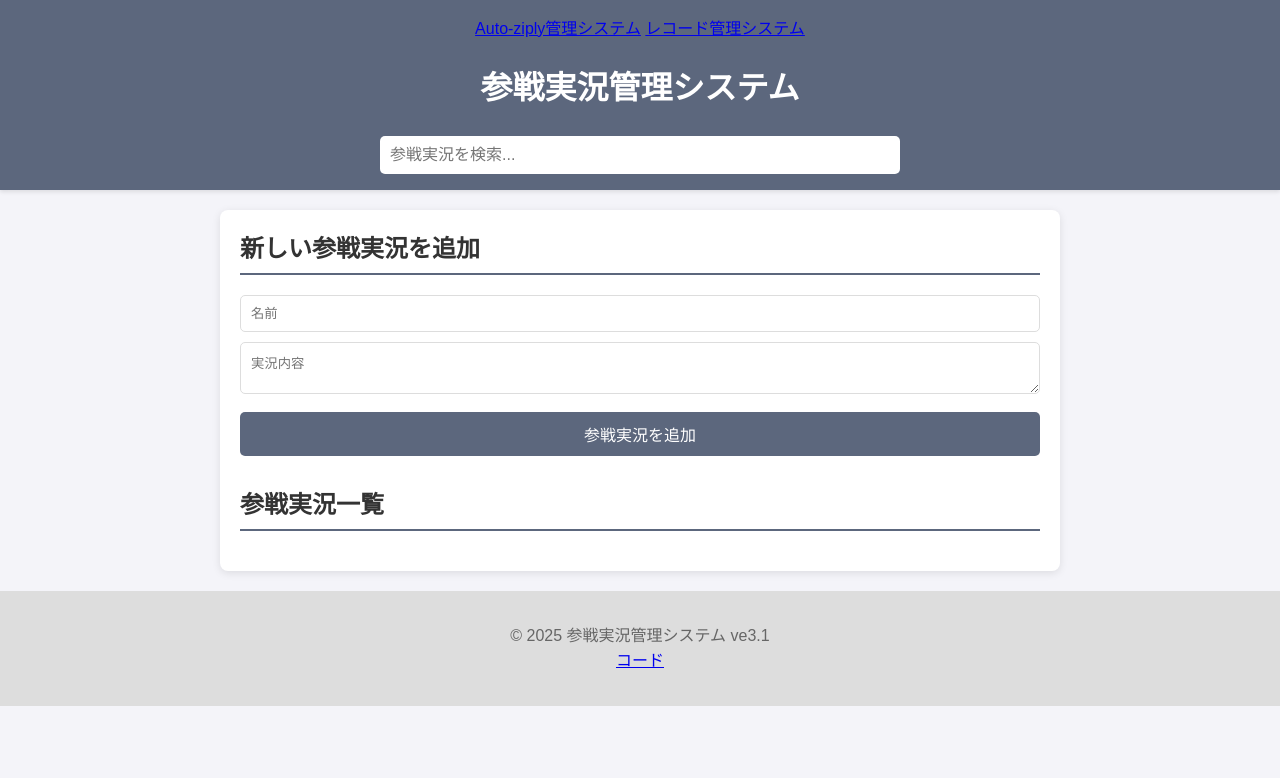
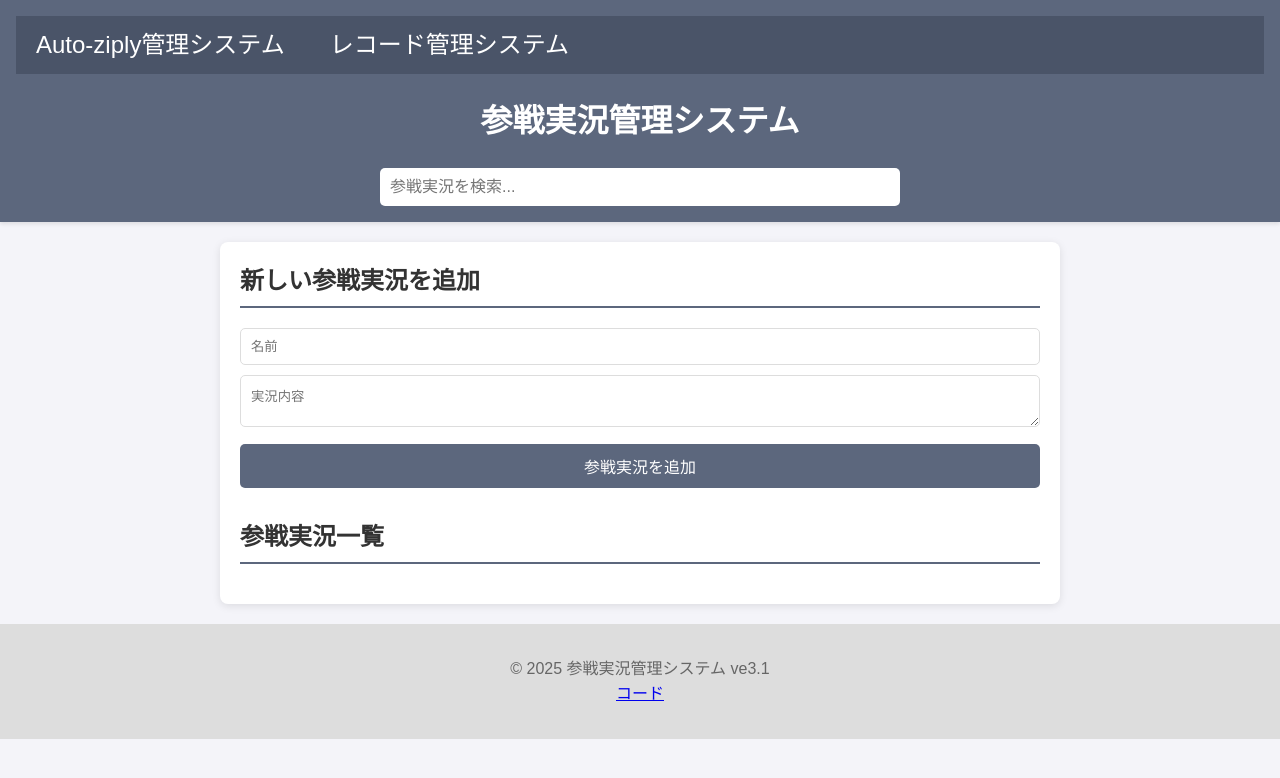
Before and after one commit to koma-8128/koma-8128.github.io, a plain HTML site: page index.html in a window 1280 px wide. Drawn offline with Linux system fonts and the light colour scheme.

Commit message:
style.css

```diff
--- a/style.css
+++ b/style.css
@@ -175,3 +175,29 @@ footer {
 .copy-btn:hover {
     background-color: #0b7dda;
 }
+/* ナビゲーションバーのスタイル */
+.header-nav {
+    display: flex;
+    justify-content: flex-start; /* 左寄せ */
+    align-items: center;
+    padding: 10px 20px;
+    background-color: #4a5468;
+}
+
+.brand-link {
+    font-size: 1.5rem;
+    color: white;
+    text-decoration: none; /* 下線をなくす */
+    margin-right: 45px; /* 「レコード」との間にスペースを空ける */
+}
+
+.nav-link {
+    font-size: 1.5rem;
+    color: white;
+    text-decoration: none;
+    transition: color 0.3s ease;
+}
+
+.nav-link:hover {
+    color: #ddd; /* ホバー時の色 */
+}
```
